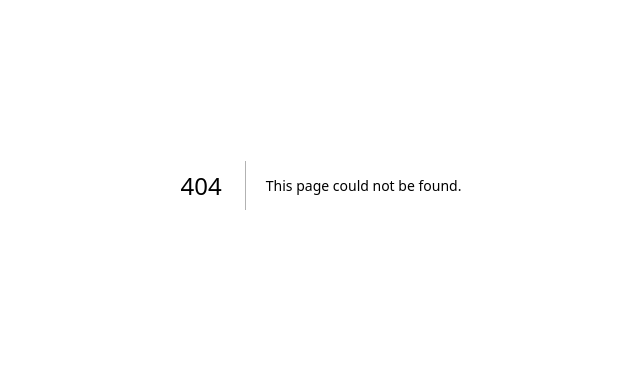
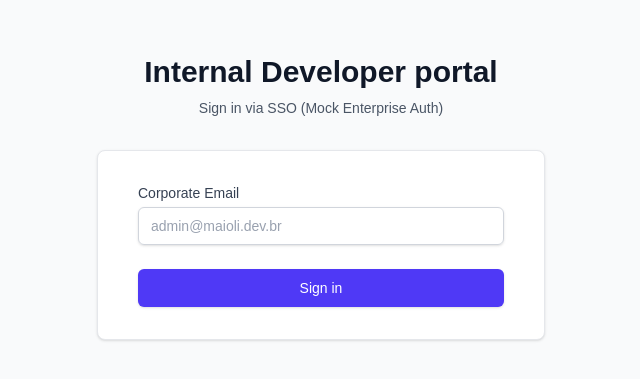
Before and after one commit to immaioli/optics-idp, a Next.js app: page /login in a window 1280 px wide. Before the commit this address had no page. Shown: the part 215-594 px from the top of the page, without its empty margins (319-959 px from the left). Built offline with nearby package versions, Linux system fonts and the light colour scheme.

Commit message:
feat(auth): create enterprise sso login interface

```diff
--- /dev/null
+++ b/src/app/login/page.tsx
@@ -0,0 +1,86 @@
+'use client';
+
+import React, { useState } from 'react';
+import { useRouter } from 'next/navigation';
+
+export default function LoginPage() {
+  const [email, setEmail] = useState('');
+  const [isLoading, setIsLoading] = useState(false);
+  const [error, setError] = useState('');
+  const router = useRouter();
+
+  const handleLogin = async (e: React.FormEvent) => {
+    e.preventDefault();
+    setIsLoading(true);
+    setError('');
+
+    try {
+      const res = await fetch('/api/login', {
+        method: 'POST',
+        headers: { 'Content-Type': 'application/json' },
+        body: JSON.stringify({ email, password: 'mock-password' }),
+      });
+
+      const data = await res.json();
+
+      if (!res.ok) {
+        throw new Error(data.error || 'Failed to authenticate');
+      }
+
+      // Saves the token generated by our backend (jose) in the browser.
+      localStorage.setItem('auth_token', data.token);
+
+      // Grants access and redirects to Dashboard
+      router.push('/');
+    } catch (err) {
+      setError(err instanceof Error ? err.message : 'An error occurred');
+    } finally {
+      setIsLoading(false);
+    }
+  };
+
+  return (
+    <div className="min-h-screen bg-gray-50 flex flex-col justify-center py-12 sm:px-6 lg:px-8">
+      <div className="sm:mx-auto sm:w-full sm:max-w-md">
+        <h2 className="mt-6 text-center text-3xl font-extrabold text-gray-900">
+          Internal Developer portal
+        </h2>
+        <p className="mt-2 text-center text-sm text-gray-600">
+          Sign in via SSO (Mock Enterprise Auth)
+        </p>
+      </div>
+
+      <div className="mt-8 sm:mx-auto sm:w-full sm:max-w-md">
+        <div className="bg-white py-8 px-4 shadow sm:rounded-lg sm:px-10 border border-gray-200">
+          <form onSubmit={handleLogin} className="space-y-6">
+            <div>
+              <label htmlFor="email" className="block text-sm font-medium text-gray-700">
+                Corporate Email
+              </label>
+              <div className="mt-1">
+                <input
+                  id="email"
+                  name="email"
+                  type="email"
+                  required
+                  value={email}
+                  onChange={(e) => setEmail(e.target.value)}
+                  placeholder="admin@maioli.dev.br"
+                  className="appearance-none block w-full px-3 py-2 border border-gray-300 rounded-md shadow-sm placeholder-gray-400 focus:outline-none focus:ring-indigo-500 focus:border-indigo-500 sm:text-sm"
+                />
+              </div>
+            </div>
+
+            {error && <div className="text-sm text-red-600 bg-red-50 p-2 rounded">{error}</div>}
+
+            <div>
+              <button className="w-full flex justify-center py-2 px-4 border border-transparent rounded-md shadow-sm text-sm font-medium text-white bg-indigo-600 hover:bg-indigo-700 focus:outline-none focus:ring-2 focus:ring-offset-2 focus:ring-indigo-500 disabled:opacity-50">
+                {isLoading ? 'Authenticating...' : 'Sign in'}
+              </button>
+            </div>
+          </form>
+        </div>
+      </div>
+    </div>
+  );
+}
```
